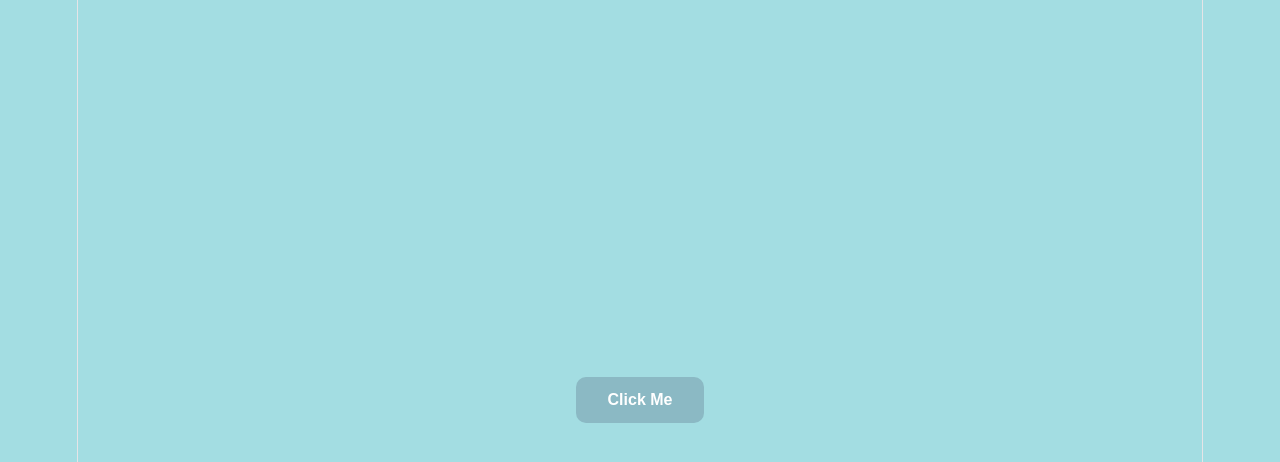
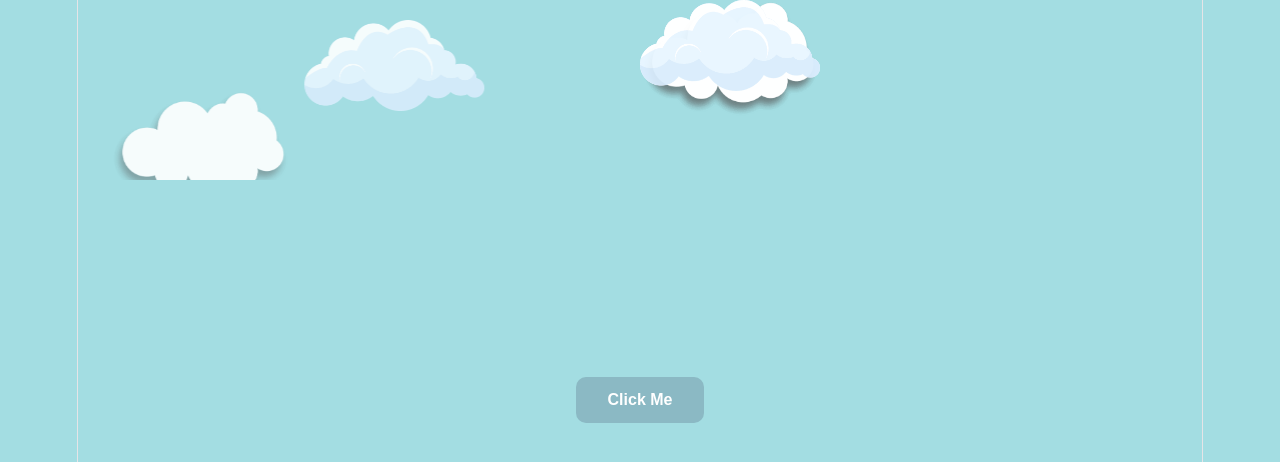
Before and after one commit to vincep001/Button-UI, a React (Vite) app: page / in a window 1280 px wide. Shown: the top 462 px of the page. Built offline with nearby package versions, Linux system fonts and the light colour scheme.

Commit message:
adding many cloudsss

```diff
--- a/src/App.css
+++ b/src/App.css
@@ -94,7 +94,7 @@ body {
   height: 180px;
   overflow: hidden;
   pointer-events: none;
-  z-index: 11;
+  z-index: 5;
 }
 
 .cloud {
@@ -115,3 +115,13 @@ body {
   left: -250px;
   animation: cloudMove 35s linear infinite;
 }
+
+@keyframes cloudMove {
+  from {
+    transform: translateX(0);
+  }
+
+  to {
+    transform: translateX(calc(100vw + 300px));
+  }
+}
--- a/src/App.jsx
+++ b/src/App.jsx
@@ -14,6 +14,11 @@ function App() {
       <div className="cloud-layer">
   <img src={cloud1} className="cloud cloud-one" alt="" />
   <img src={cloud2} className="cloud cloud-two" alt="" />
+  <img src={cloud1} className="cloud cloud-three" alt="" />
+  <img src={cloud2} className="cloud cloud-four" alt="" />
+  <img src={cloud1} className="cloud cloud-five" alt="" />
+  <img src={cloud2} className="cloud cloud-six" alt="" />
+  <img src={cloud1} className="cloud cloud-seven" alt="" />
 </div>
       <button
         className="animated-button"
```
